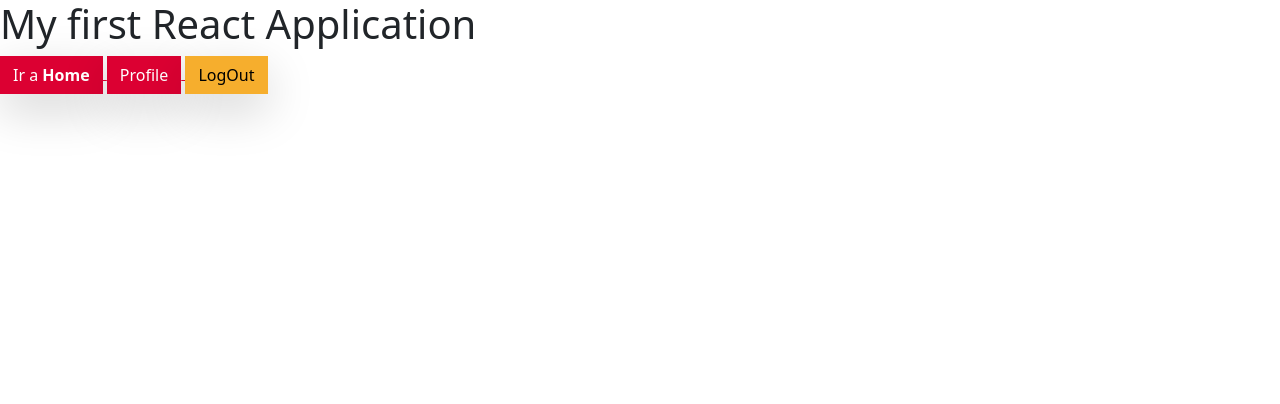
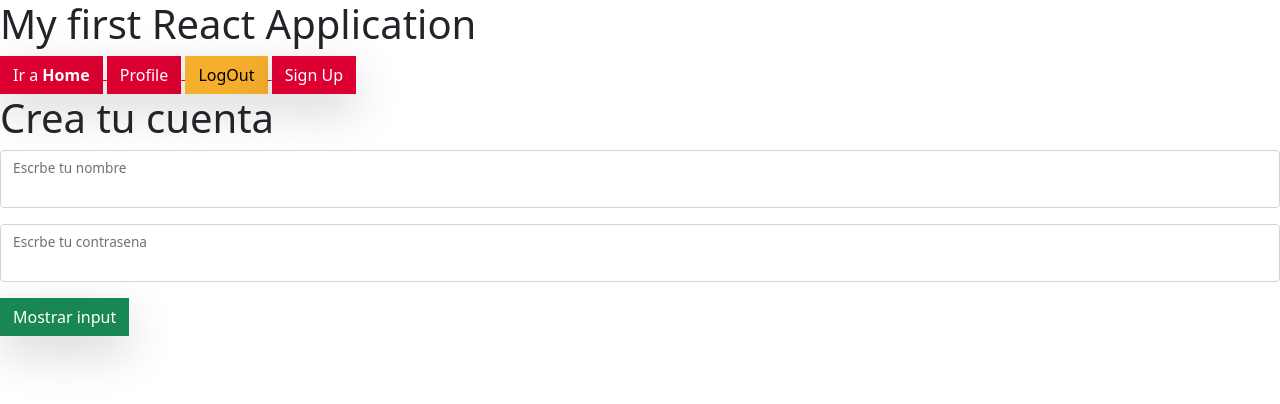
Before and after one commit to jaiovi/Denso-Git, a React (Create React App) app: page /signup in a window 1280 px wide. Shown: the top 404 px of the page. Built offline with nearby package versions, Linux system fonts and the light colour scheme.

Commit message:
Signup.js creada. Falta añadir funcionalidad

```diff
--- a/src/App.js
+++ b/src/App.js
@@ -5,6 +5,7 @@ import Home from './pages/Home';
 import Login from './pages/Login';
 import Profile from './pages/Profile';
 import Header from './components/Header';
+import Signup from './pages/Signup';
 
 // definimos un arreglo [] de diccionarios {} para simular la información de los usuarios de una API
 /*const USERS = [
@@ -29,6 +30,7 @@ function App() {    // esta función maneja el ciclo de vida de la aplicación.
           <Route path='/home' element={<Home/>} />
           <Route path='/login' element={<Login/>} />
           <Route path='/profile/:userId' element={<Profile/>} />
+          <Route path='/signup' element={<Signup/>} />
         </Routes>
       </BrowserRouter>
     </div>
--- a/src/components/Header.js
+++ b/src/components/Header.js
@@ -9,6 +9,7 @@ function Header(){
         <Link to={"/home"}> <Button color={"primary"}> Ir a <b>Home</b> </Button> </Link>
         <Link to={"/profile/my-profile"}> <Button color={"primary"}> Profile </Button> </Link>
         <Link to={"/login"}> <Button color={"danger"} > LogOut </Button> </Link>
+        <Link to={"/signup"}> <Button color={"primary"} > Sign Up </Button> </Link>
     </div>
     )
 }
--- /dev/null
+++ b/src/pages/Signup.js
@@ -0,0 +1,26 @@
+import Button from "../components/Button";
+import Input from "../components/Input";
+import OffCanvas from "../components/OffCanvas";
+import React, {useRef} from "react";
+
+function Signup()
+{
+    //modificar
+    const inputUsername = useRef();
+    const inputPass = useRef();
+    const mostrar = () =>{
+        console.log("username: ",inputUsername.current.getValue());
+        console.log("password: ",inputPass.current.getValue());
+    }
+    return (
+        <div>
+
+            <h1>Crea tu cuenta</h1>
+            <Input label="Escrbe tu nombre" ref={inputUsername} />
+            <Input label="Escrbe tu contrasena" ref={inputPass} />
+            <Button onClick={mostrar} color={"success"}>Mostrar input</Button>
+        </div>
+    )
+}
+//
+export default Signup
```
